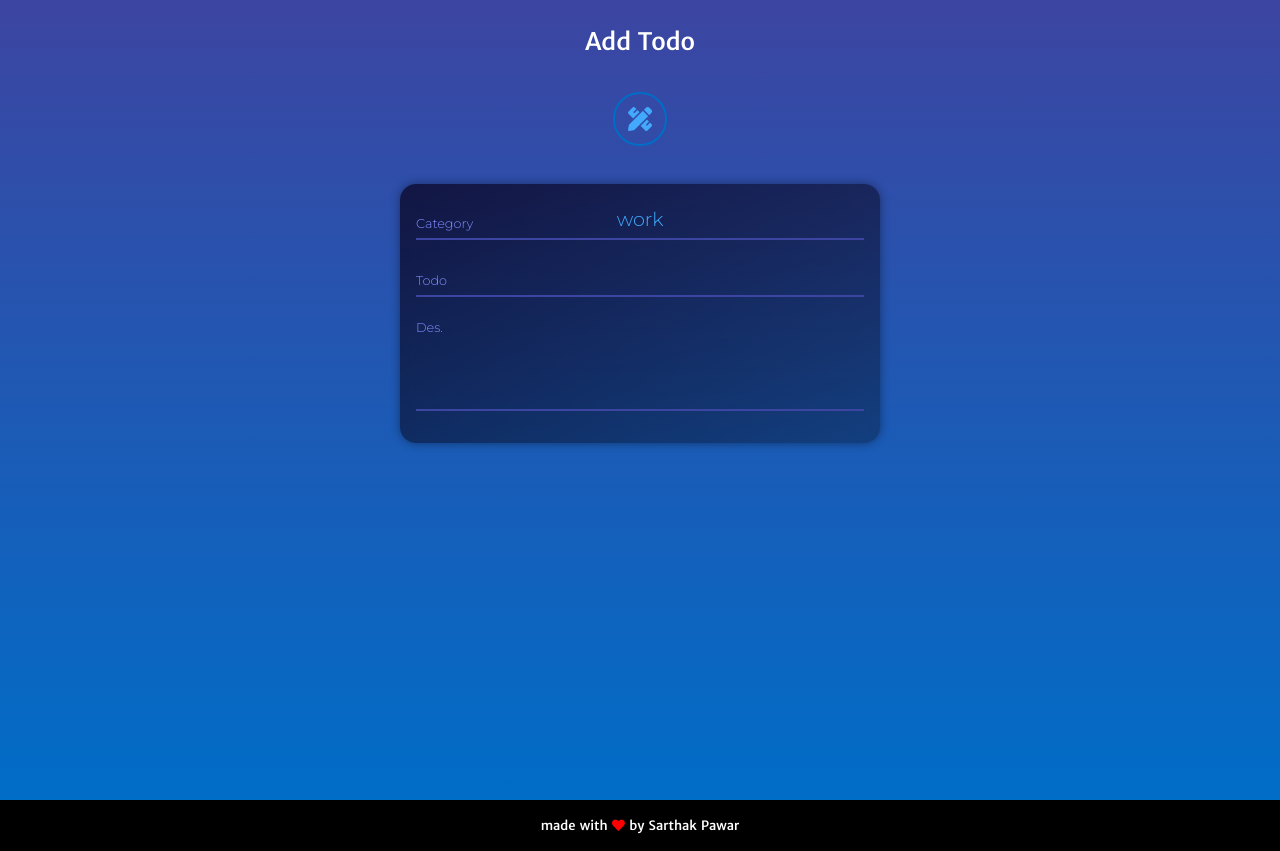
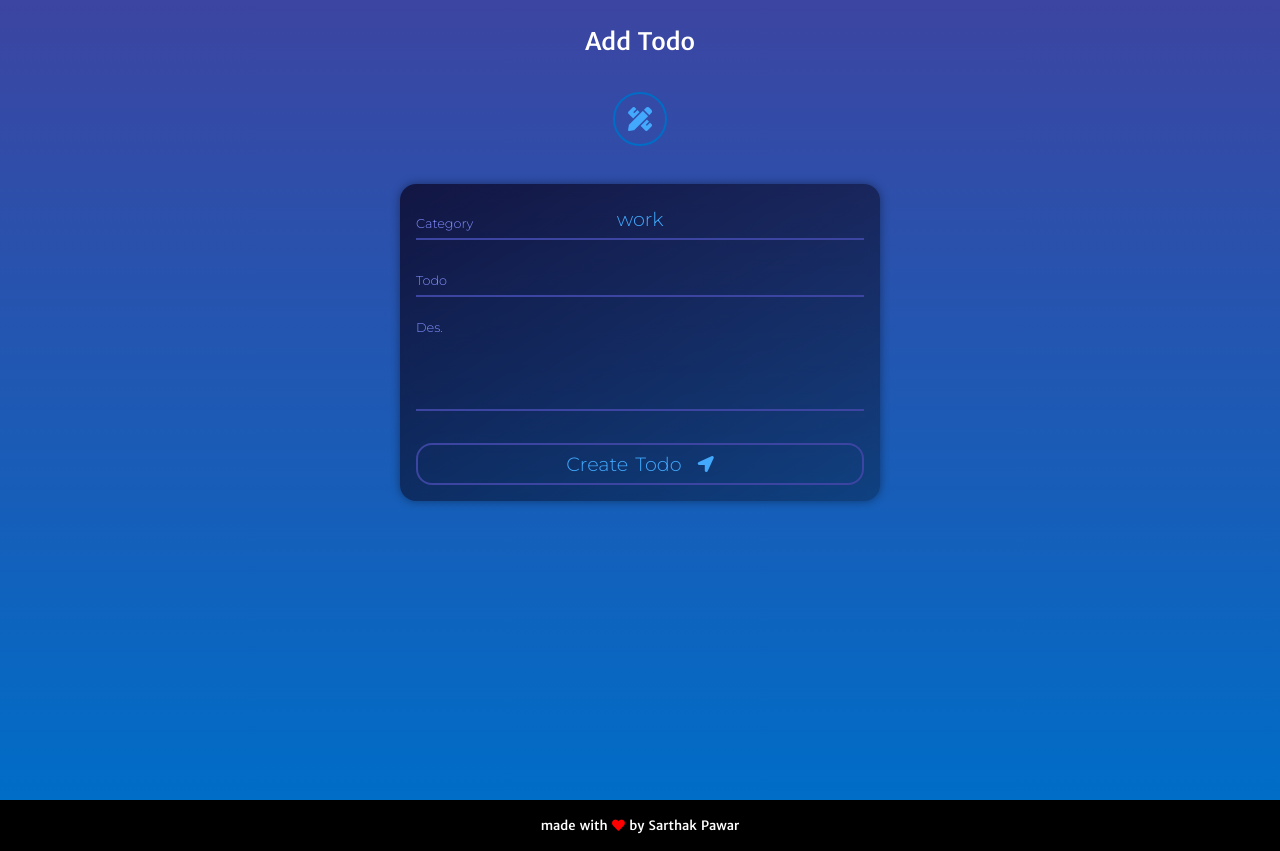
Before and after one commit to Grumppie/Letsdo-Client, a React (Create React App) app: page /create in a window 1280 px wide. Built offline with nearby package versions, Linux system fonts and the light colour scheme.

Commit message:
removed workinprog successfully

```diff
--- a/src/pages/Create.jsx
+++ b/src/pages/Create.jsx
@@ -64,9 +64,9 @@ const Create = () => {
                     <label htmlFor="new-des">Des.</label>
                     <textarea name="new-des" id="new-des" cols="30" rows="3" autoComplete='false' onChange={handleContent} value={content}></textarea>
                 </div>
-                {/* <div className="btn-container" onClick={createTodo}>
+                <div className="btn-container" onClick={createTodo}>
                     Create Todo <i className="fas fa-location-arrow"></i>
-                </div> */}
+                </div>
             </form>
         </div >
     );
--- a/src/pages/Update.jsx
+++ b/src/pages/Update.jsx
@@ -105,9 +105,9 @@ const Update = () => {
             ) :
                 (<div className="loader"><ReactBootStrap.Spinner animation="border" variant="info" /></div>)}
 
-            <div className="work-in-progress">
+            {/* <div className="work-in-progress">
                 work in progress <img src="https://img.icons8.com/material-outlined/50/000000/work.png" />
-            </div>
+            </div> */}
         </div>
     );
 
```
